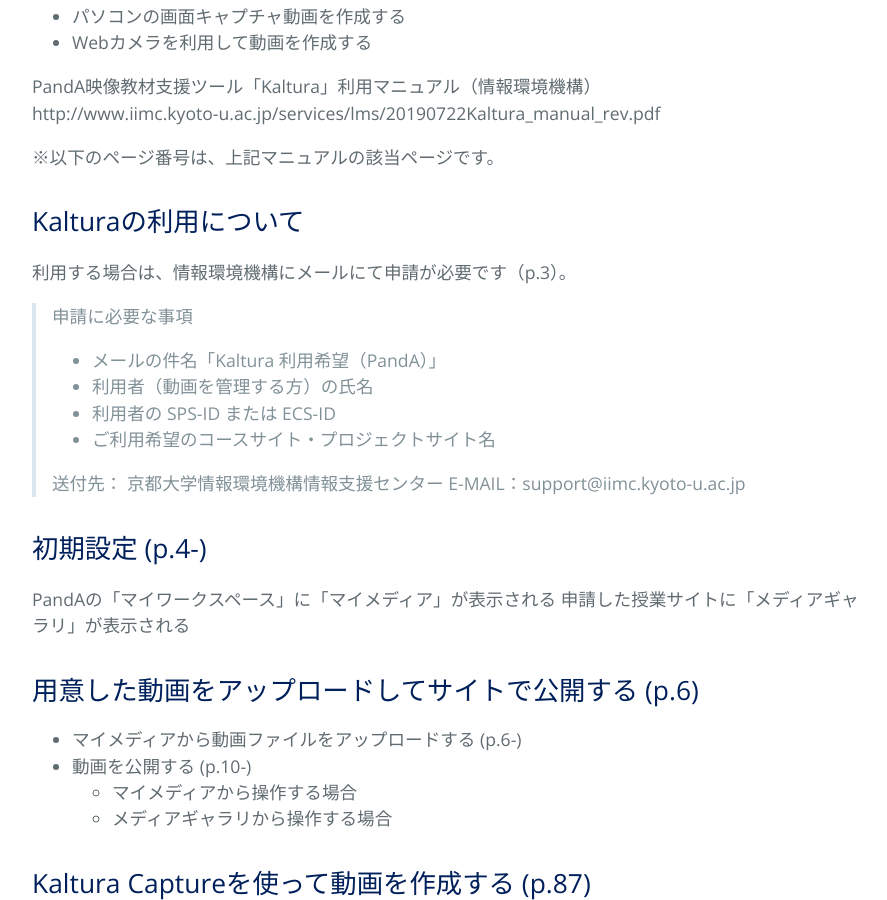
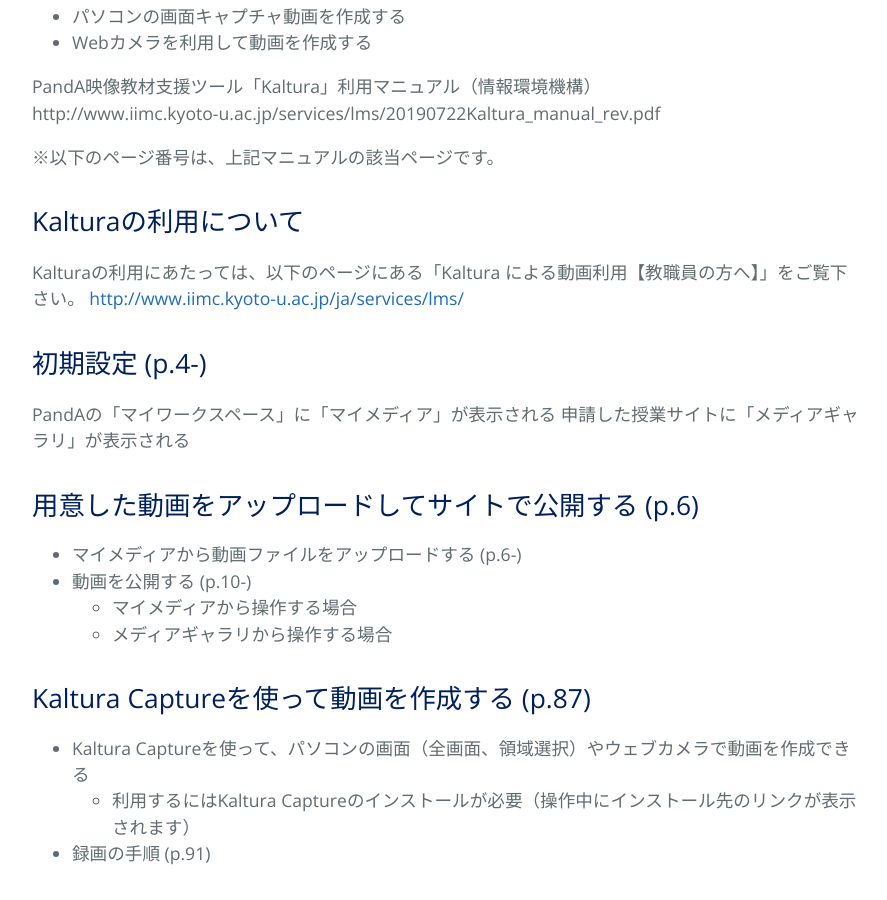
Before and after one commit to kyoto-u/online-edu, a Jekyll site: the page built from kaltura.md, in a window 1280 px wide and 900 px high, scrolled down 586 px. Shown: the whole window, without its empty margins (192-1079 px from the left). Built offline with Jekyll 4.4.1, drawn with Linux system fonts in a browser that asks for light colours.

Commit message:
remove application method & add a link to iimc

```diff
--- a/kaltura.md
+++ b/kaltura.md
@@ -17,17 +17,8 @@ http://www.iimc.kyoto-u.ac.jp/services/lms/20190722Kaltura_manual_rev.pdf
 ※以下のページ番号は、上記マニュアルの該当ページです。
 
 ## Kalturaの利用について
-利用する場合は、情報環境機構にメールにて申請が必要です（p.3）。
-
-> 申請に必要な事項
-> - メールの件名「Kaltura 利用希望（PandA）」
-> - 利用者（動画を管理する方）の氏名
-> - 利用者の SPS-ID または ECS-ID
-> - ご利用希望のコースサイト・プロジェクトサイト名
->
-> 送付先：
-> 京都大学情報環境機構情報支援センター
-> E-MAIL：support@iimc.kyoto-u.ac.jp
+Kalturaの利用にあたっては、以下のページにある「Kaltura による動画利用【教職員の方へ】」をご覧下さい。
+<a href="http://www.iimc.kyoto-u.ac.jp/ja/services/lms/" target="_blank">http://www.iimc.kyoto-u.ac.jp/ja/services/lms/</a>
 
 ## 初期設定 (p.4-)
 PandAの「マイワークスペース」に「マイメディア」が表示される
```
